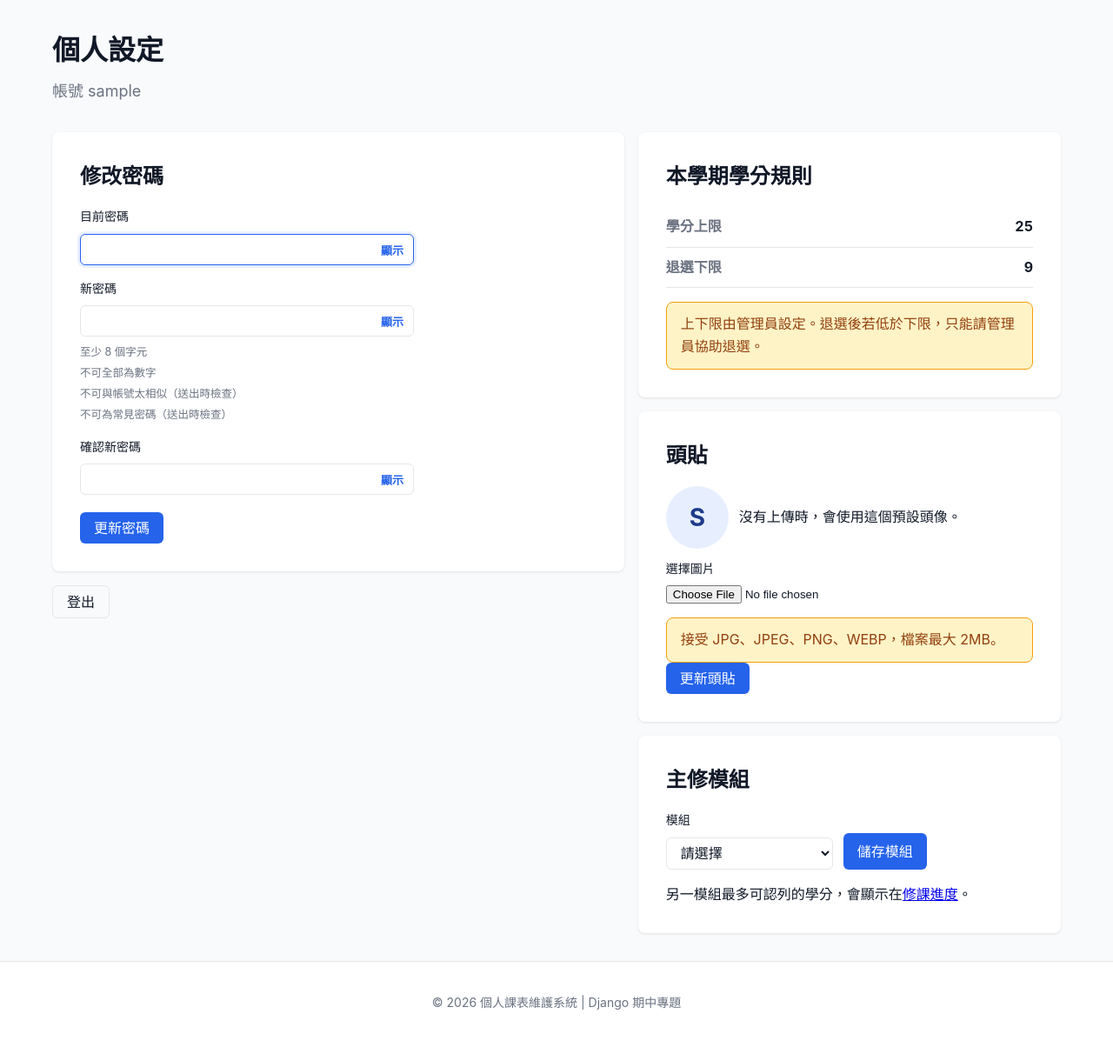
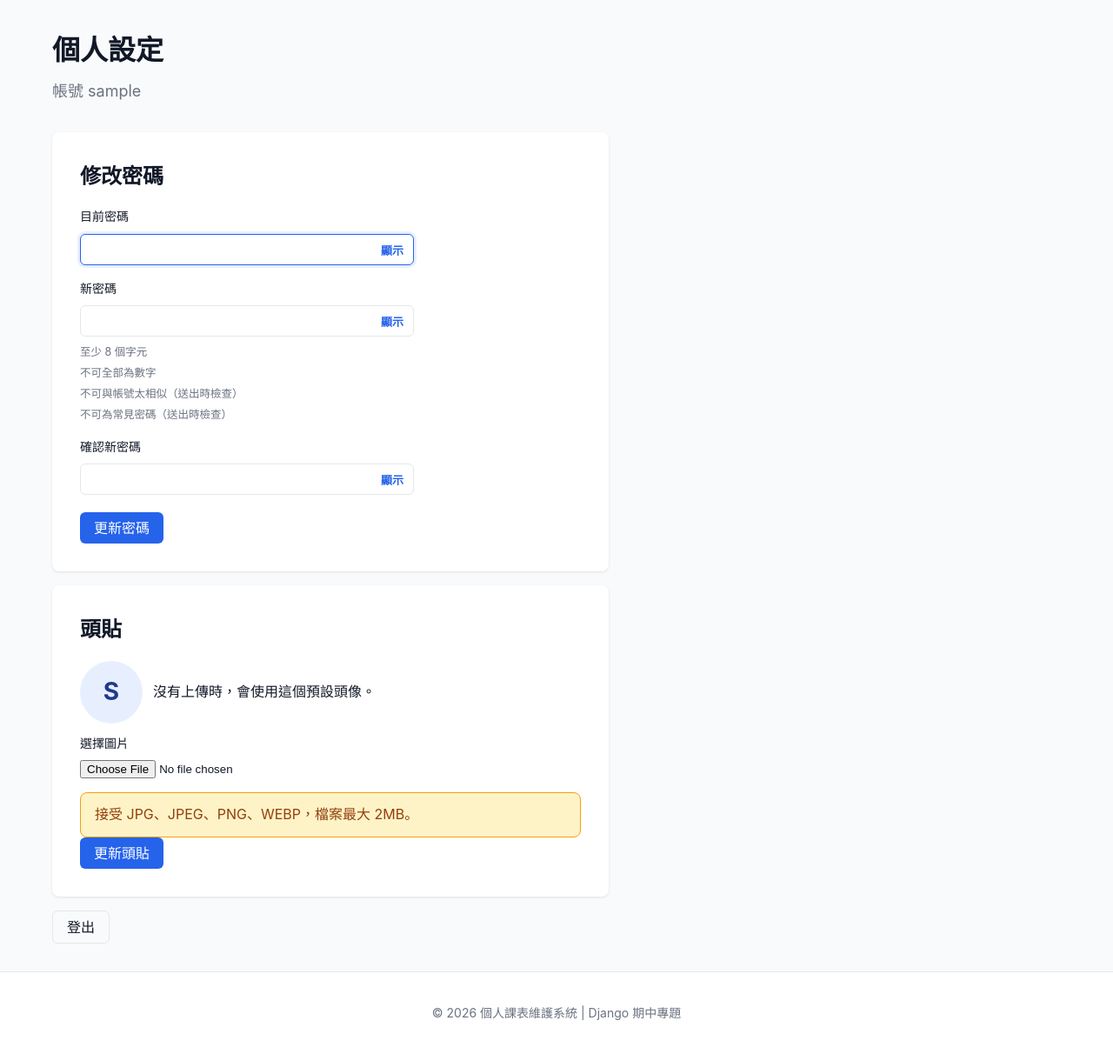
Before and after one commit to 11346070/Class-Schedule, a Django app: page /settings/ in a window 1280 px wide. Shown: the part 64-1276 px from the top of the page at 87% size. Before the commit the page ends 1225 px from the top, so only its background shows below. Run offline with Django 5.2, Linux system fonts and the light colour scheme; the visitor is signed in with stand-in values (Sample User, id 1); data comes from the database, SQL or seed files in the repository.

Commit message:
feat: stack password and avatar on the settings page
Remove the semester credit rules and major module blocks from personal settings. The module choice stays on the progress page.

Co-authored-by: Cursor <cursoragent@cursor.com>

```diff
--- a/static/css/style.css
+++ b/static/css/style.css
@@ -2112,16 +2112,13 @@ body {
     .home-stat strong { font-size: 20px; }
 }
 
-.settings-grid {
+.settings-stack {
     display: grid;
-    grid-template-columns: minmax(0, 1.15fr) minmax(0, 0.85fr);
     gap: 16px;
-    align-items: start;
-}
-
-.settings-col { display: grid; gap: 16px; }
-.settings-col .detail-card,
-.settings-col .stack-card { margin: 0; }
+    max-width: 40rem;
+}
+
+.settings-stack .detail-card { margin: 0; }
 
 .readonly-list { margin: 0; }
 .readonly-list div {
@@ -2154,9 +2151,6 @@ body {
 
 .logout-row { margin: 0; }
 
-@media (max-width: 860px) {
-    .settings-grid { grid-template-columns: 1fr; }
-}
 
 .nav-menu .js-theme {
     background: transparent;
--- a/templates/account_settings.html
+++ b/templates/account_settings.html
@@ -8,8 +8,7 @@
     <p class="lead">帳號 {{ user.username }}</p>
 </div>
 
-<div class="settings-grid">
-    <div class="settings-col">
+<div class="settings-stack">
         <div class="detail-card">
             <h2>修改密碼</h2>
             <form method="post" action="{% url 'account_settings' %}" class="settings-form">
@@ -50,29 +49,7 @@
             </form>
         </div>
 
-        <form method="post" action="{% url 'logout' %}" class="logout-row" data-confirm="確定要登出嗎？">
-            {% csrf_token %}
-            <button type="submit" class="btn btn-outline">登出</button>
-        </form>
-    </div>
-
-    <div class="settings-col">
         <div class="detail-card">
-            <h2>本學期學分規則</h2>
-            <dl class="readonly-list">
-                <div>
-                    <dt>學分上限</dt>
-                    <dd>{{ credit_limit }}</dd>
-                </div>
-                <div>
-                    <dt>退選下限</dt>
-                    <dd>{{ credit_floor }}</dd>
-                </div>
-            </dl>
-            <p class="credit-note">上下限由管理員設定。退選後若低於下限，只能請管理員協助退選。</p>
-        </div>
-
-        <div class="detail-card stack-card">
             <h2>頭貼</h2>
             <form method="post" action="{% url 'account_settings' %}" enctype="multipart/form-data" class="avatar-form">
                 {% csrf_token %}
@@ -95,23 +72,9 @@
             </form>
         </div>
 
-        <div class="detail-card stack-card">
-            <h2>主修模組</h2>
-            <form method="post" action="{% url 'account_settings' %}" class="module-form">
-                {% csrf_token %}
-                <input type="hidden" name="action" value="module">
-                <div class="form-group">
-                    <label for="module">模組</label>
-                    <select id="module" name="module" class="form-control">
-                        <option value="">請選擇</option>
-                        <option value="資訊" {% if module == "資訊" %}selected{% endif %}>資訊</option>
-                        <option value="金融" {% if module == "金融" %}selected{% endif %}>金融</option>
-                    </select>
-                </div>
-                <button type="submit" class="btn btn-primary" data-no-disable>儲存模組</button>
-            </form>
-            <p>另一模組最多可認列的學分，會顯示在<a href="{% url 'progress' %}">修課進度</a>。</p>
-        </div>
-    </div>
+        <form method="post" action="{% url 'logout' %}" class="logout-row" data-confirm="確定要登出嗎？">
+            {% csrf_token %}
+            <button type="submit" class="btn btn-outline">登出</button>
+        </form>
 </div>
 {% endblock %}
--- a/templates/base.html
+++ b/templates/base.html
@@ -13,7 +13,7 @@
             } catch (e) {}
         })();
     </script>
-    <link rel="stylesheet" href="/static/css/style.css?v=20261030g">
+    <link rel="stylesheet" href="/static/css/style.css?v=20261030i">
     {% block extra_css %}{% endblock %}
 </head>
 <body>
--- a/timetable/tests.py
+++ b/timetable/tests.py
@@ -122,6 +122,9 @@ class AccountSettingsTests(TestCase):
         response = self.client.get(reverse("account_settings"))
         self.assertContains(response, "修改密碼")
         self.assertContains(response, "頭貼")
+        self.assertLess(response.content.decode().find("修改密碼"), response.content.decode().find("頭貼"))
+        self.assertNotContains(response, "本學期學分規則")
+        self.assertNotContains(response, "主修模組")
         self.assertNotContains(response, "首頁提醒")
         self.assertNotContains(response, "notify_at_floor")
 
--- a/timetable/views.py
+++ b/timetable/views.py
@@ -214,7 +214,7 @@ def index(request):
 @login_required
 @require_http_methods(["GET", "POST"])
 def account_settings(request):
-    """個人設定：帳號、密碼、學分規則與主修模組。"""
+    """個人設定：修改密碼與頭貼。主修模組改在修課進度設定。"""
     user_id = get_user_id(request)
     password_form = StyledPasswordChangeForm(request.user)
     avatar_form = AvatarUploadForm()
```
